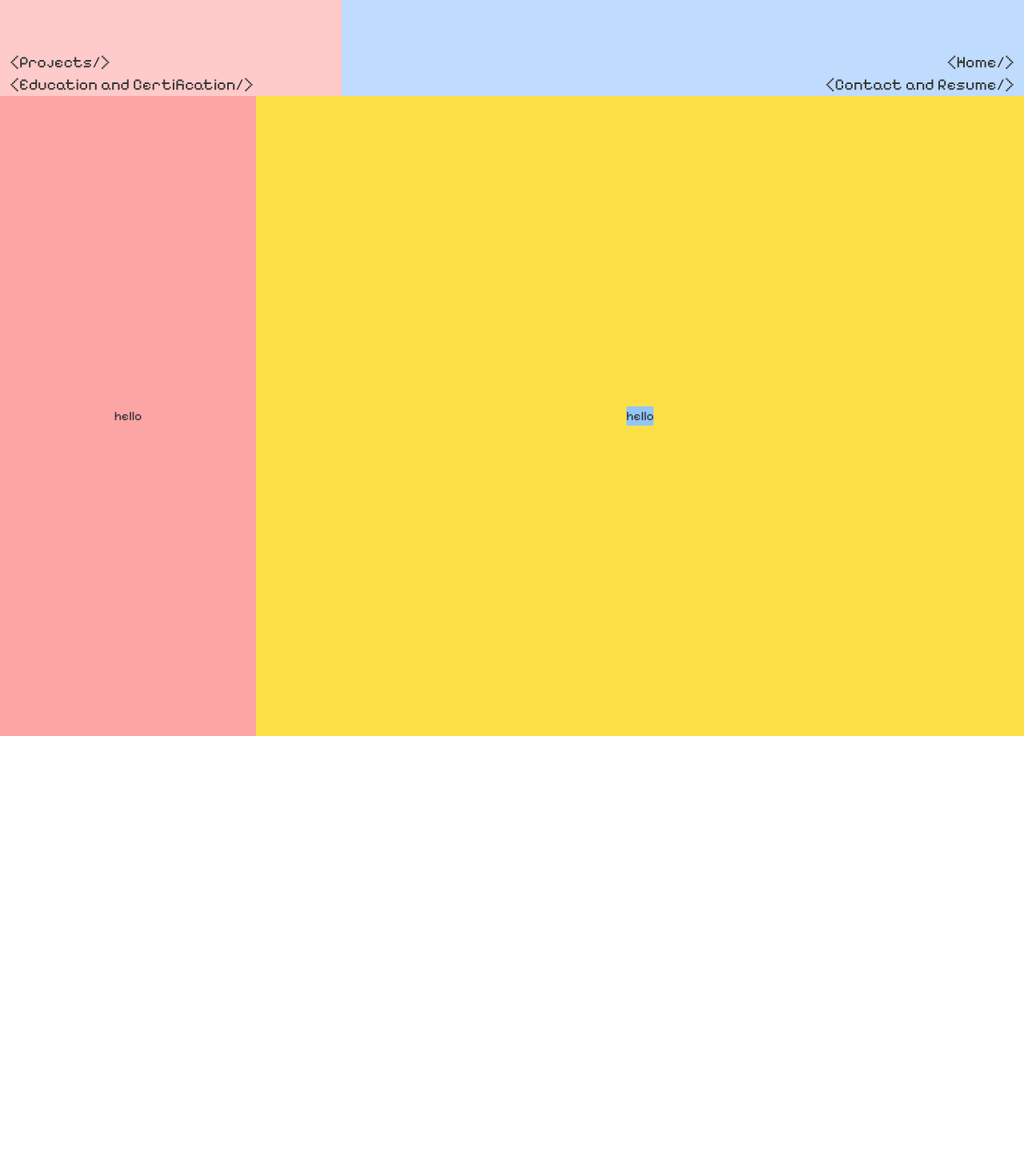
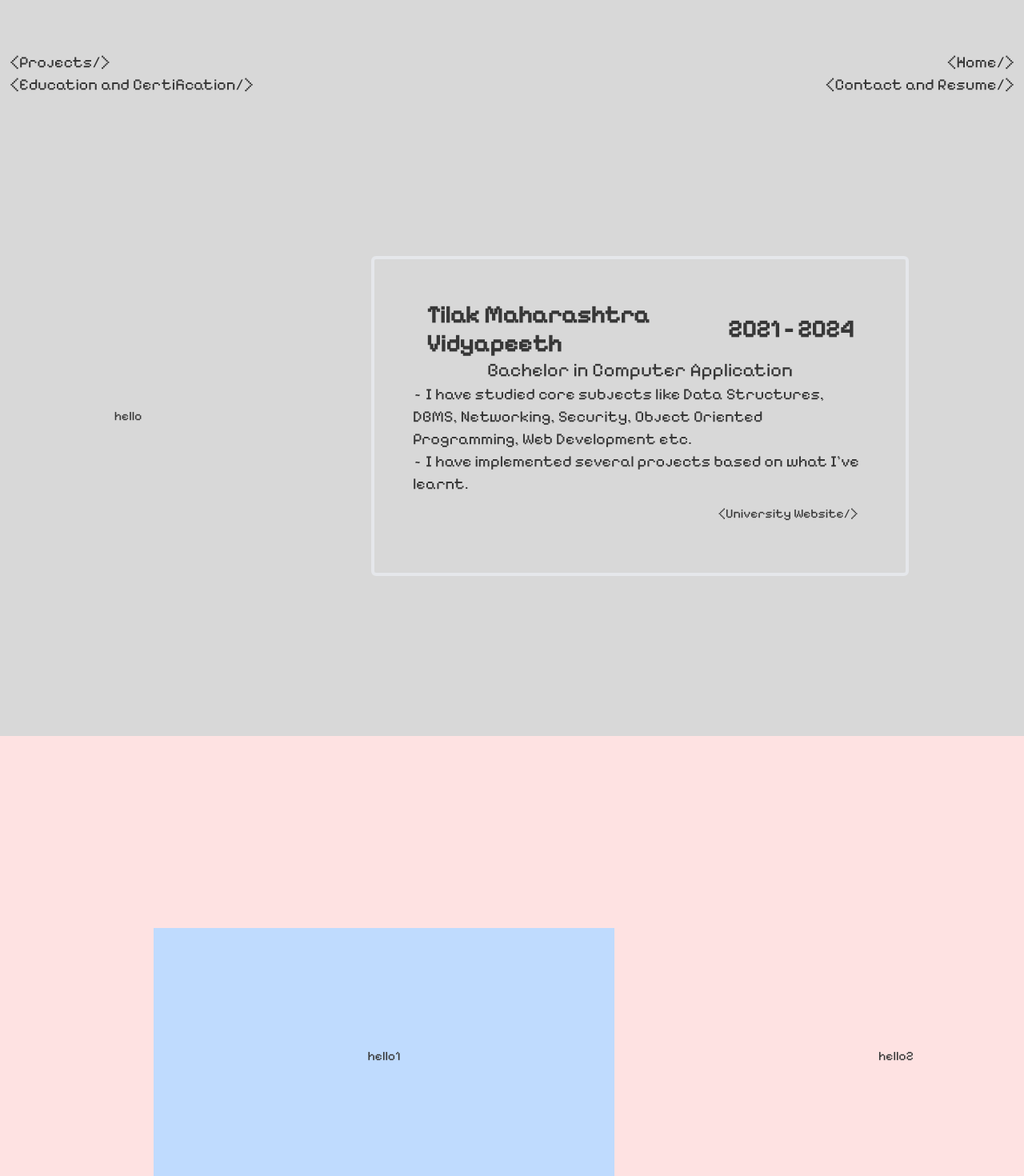
Before and after one commit to babanigit/Pixelify-porfolio-TS, a React (Create React App) app: page /eduCert in a window 1280 px wide. Shown: the part 680-2150 px from the top of the page at 80% size. Before the commit the page ends 1600 px from the top, so only its background shows below. Built offline with nearby package versions, Linux system fonts and the light colour scheme.

Commit message:
new component added

```diff
--- a/src/conteners/1greeting/Greeting.tsx
+++ b/src/conteners/1greeting/Greeting.tsx
@@ -18,7 +18,7 @@
         </div>
 
         <div className=" h-full w-full grid justify-center items-center  col-span-1">
-
+          hello
         </div>
       </div>
     </>
--- a/src/conteners/3degreeCertificate/Certificate.tsx
+++ b/src/conteners/3degreeCertificate/Certificate.tsx
@@ -7,7 +7,14 @@
 
 const Certificate = ({theme}:Iprops) => {
   return (
-    <div className=' h-24 w-screen bg-red-700'>Certificate</div>
+    <div className=' h-screen w-screen bg-red-100 grid grid-flow-col grid-cols-4 place-items-center'>
+      <div className=' grid col-span-3 bg-blue-200 w-[60%] h-[40%] justify-center items-center'>
+        hello1
+      </div>
+      <div>
+        hello2
+      </div>
+   </div>
   )
 }
 
--- a/src/conteners/3degreeCertificate/Degree.tsx
+++ b/src/conteners/3degreeCertificate/Degree.tsx
@@ -1,15 +1,38 @@
 import React from "react";
 import { ThemeDataType } from "../../assets/theme";
+import { NavLink } from "react-router-dom";
 interface Iprops {
   theme: ThemeDataType;
 }
 const Degree = ({ theme }: Iprops) => {
+  const  web ="<University Website/>";
   return (
     <>
-      <div className=" h-screen w-screen bg-red-300 grid grid-flow-col grid-cols-4">
+      {/* add place-items-center to place all child div in center */}
+      <div className=" h-screen w-screen bg-red-30 grid grid-flow-col grid-cols-4 place-items-center">
         <div className=" justify-center items-center grid  ">hello</div>
-        <div className=" justify-center items-center grid bg-yellow-300 col-span-3 ">
-            <div className=" bg-blue-300 w- ">hello</div>
+
+        <div className=" grid bg-yellow-30 col-span-3 place-content-center h-[50%] w-[70%] border-4 rounded-md p-[5%] ">
+          <div className="  bg-red-40 grid justify-between items-center text-3xl grid-flow-col px-[3%] font-bold">
+            <div>Tilak Maharashtra Vidyapeeth </div>
+            <div>2021 - 2024 </div>
+          </div>
+          <div className="  bg-red-40 grid justify-center items-center text-2xl">
+            Bachelor in Computer Application
+          </div>
+          <div className="  bg-red-40 grid justify-center items-center text-xl ">
+            <div>
+              ~ I have studied core subjects like Data Structures, DBMS,
+              Networking, Security, Object Oriented Programming, Web Development
+              etc.
+            </div>
+            <div>
+              ~ I have implemented several projects based on what I've learnt.
+            </div>
+          </div>
+          <div className="  bg-red-40 grid justify-end items-center p-[2%]">
+            <NavLink to={"https://www.tmv.edu.in/"}> {web} </NavLink>{" "}
+          </div>
         </div>
       </div>
     </>
--- a/src/conteners/3degreeCertificate/EducationIntro.tsx
+++ b/src/conteners/3degreeCertificate/EducationIntro.tsx
@@ -8,8 +8,8 @@
 const EducationIntro = ({theme}:Iprops) => {
   return (
     <div className=' h-screen w-screen grid grid-flow-col grid-cols-3 '>
-      <div className=' bg-red-200 grid  justify-center items-center'>hello</div>
-      <div className=' bg-blue-200 grid col-span-2 grid-flow-row text-center items-center py-[26%]'>
+      <div className=' bg-red-20 grid  justify-center items-center'>hello</div>
+      <div className=' bg-blue-20 grid col-span-2 grid-flow-row text-center items-center py-[26%]'>
         <div className=' text-6xl'>Education</div>
         <div className=' text-3xl'>Basic Qualification and Certifications</div>
         <div className=' text-xl'>I actively participate in Hackathons, LeetCode and other tech-related activities.Below are some of my major certifications.</div>
--- a/src/pages/3education/Education.tsx
+++ b/src/pages/3education/Education.tsx
@@ -27,7 +27,7 @@
         <div>
           <EducationIntro theme={theme} />
           <Degree theme={theme} />
-          {/* <Certificate theme={theme} /> */}
+          <Certificate theme={theme} />
         </div>
       </div>
     </>
```
